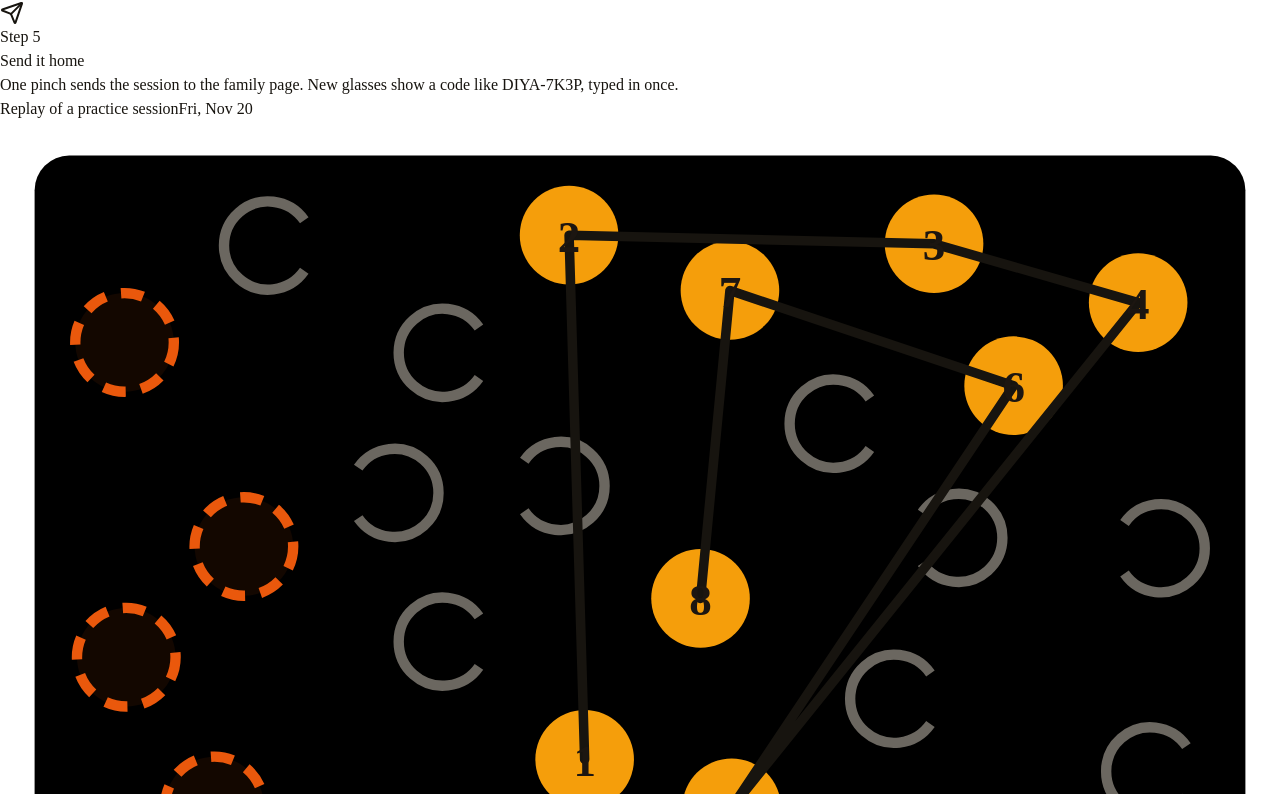
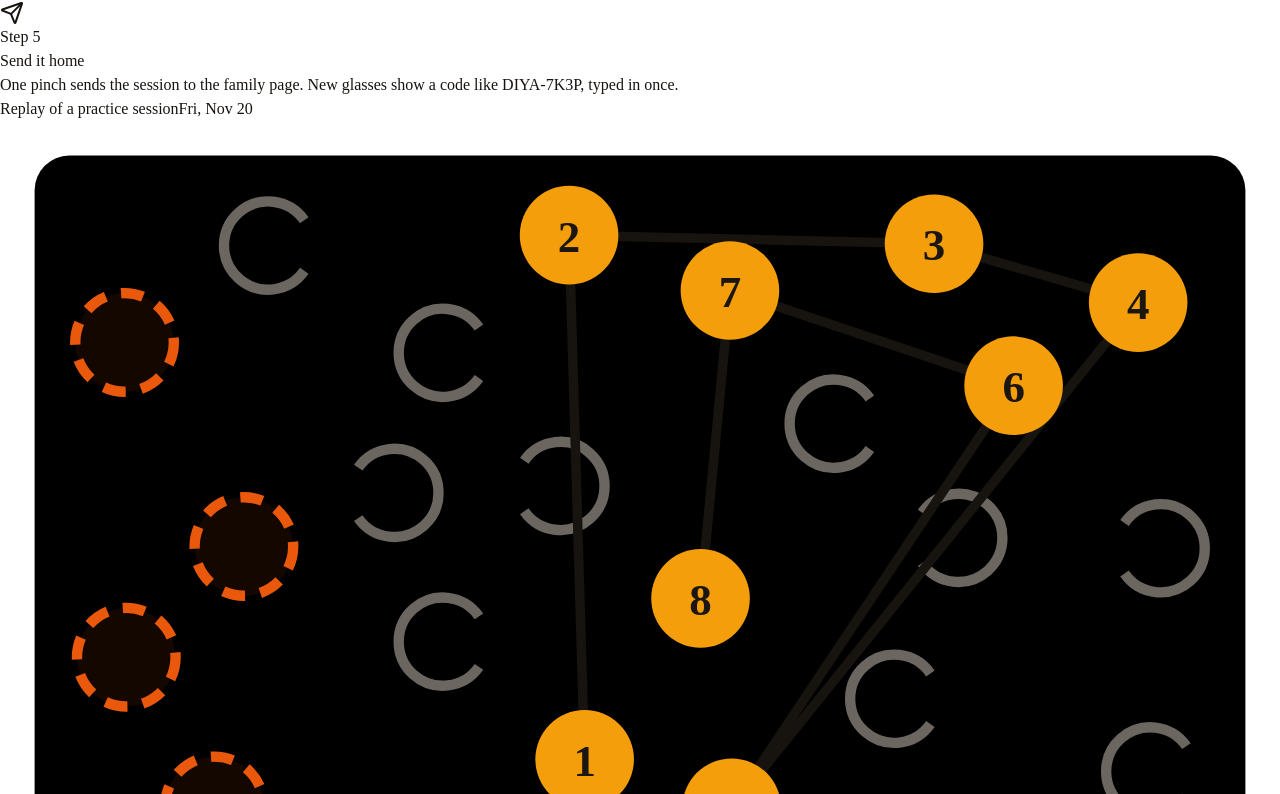
Before and after one commit to harshbhx/purna, a React (Vite) app in the folder family/web/: page / in a window 1280 px wide. Shown: the part 4066-4860 px from the top of the page. Built offline with nearby package versions, Linux system fonts and the light colour scheme.

Commit message:
Draw lit diyas above the search thread
The thread used to cross the order numbers. Lit diyas are now drawn
after it, so every number stays readable.

```diff
--- a/family/web/src/components/purna/replay.tsx
+++ b/family/web/src/components/purna/replay.tsx
@@ -37,7 +37,7 @@ export function Replay({ session, animate = true, replayKey = 0, className }: {
       <line x1="0" x2="0" y1={-D / 2} y2={D / 2} className="stroke-muted-foreground/50" strokeWidth=".3" strokeDasharray="1 1" />
       {near.items.map((it) =>
         it.kind === "whole" ? (
-          <circle key={it.id} cx={it.x} cy={it.u} r={r * 0.95} className={lit.has(it.id) ? "diya-lit" : "diya-dark"} />
+          lit.has(it.id) ? null : <circle key={it.id} cx={it.x} cy={it.u} r={r * 0.95} className="diya-dark" />
         ) : (
           <path key={it.id} d={chippedPath(it.x, it.u, r * 0.85, it.chip)} className={chippedLit.has(it.id) ? "diya-chip-lit" : "diya-chip"} />
         ),
@@ -52,6 +52,10 @@ export function Replay({ session, animate = true, replayKey = 0, className }: {
           transition={{ duration: Math.min(4, 0.4 * order.length), ease: "easeInOut" }}
         />
       )}
+      {/* Lit diyas sit on top of the thread so their numbers stay readable. */}
+      {order.map((it) => (
+        <circle key={`lit-${it.id}`} cx={it.x} cy={it.u} r={r * 0.95} className="diya-lit" />
+      ))}
       {order.map((it, i) => (
         <text key={it.id} x={it.x} y={it.u + 0.95} textAnchor="middle" className="order">{i + 1}</text>
       ))}
```
